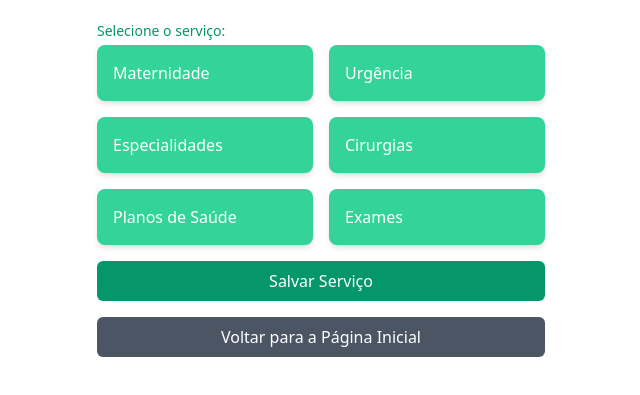
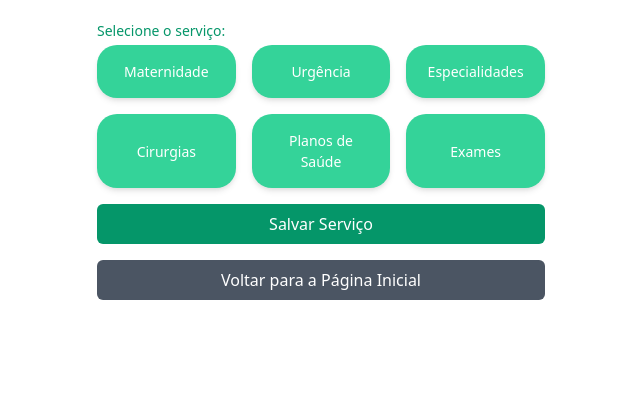
Before and after one commit to jorivaldojunior/apphg, a plain HTML site: page serviços.html in a window 1280 px wide. Shown: the part 115-510 px from the top of the page, without its empty margins (319-959 px from the left). Drawn offline with nearby package versions, Linux system fonts and the light colour scheme.

Commit message:
melhorias

```diff
--- a/serviços.html
+++ b/serviços.html
@@ -21,6 +21,13 @@
         }
         .card {
             transition: transform 0.2s, box-shadow 0.2s;
+            border-radius: 20px; /* Cantos mais arredondados */
+            padding: 1rem; /* Menos espaço interno */
+            display: flex;
+            align-items: center;
+            justify-content: center;
+            text-align: center;
+            font-size: 0.875rem; /* Texto menor */
         }
         .card:hover {
             transform: translateY(-5px);
@@ -44,7 +51,7 @@
             <div>
                 <label class="block text-sm font-medium text-green-600">Selecione o serviço:</label>
                 <!-- Grid de 2 colunas -->
-                <div class="mt-1 grid grid-cols-2 gap-4">
+                <div class="mt-1 grid grid-cols-3 gap-4">
                     <div class="card p-4 bg-green-400 text- text-white rounded-lg shadow-md cursor-pointer" data-value="Maternidade">
                         Maternidade
                     </div>
```
Also changed, not shown: especialidades.html (+4 -1 lines), exames.html (+7 -0 lines).
